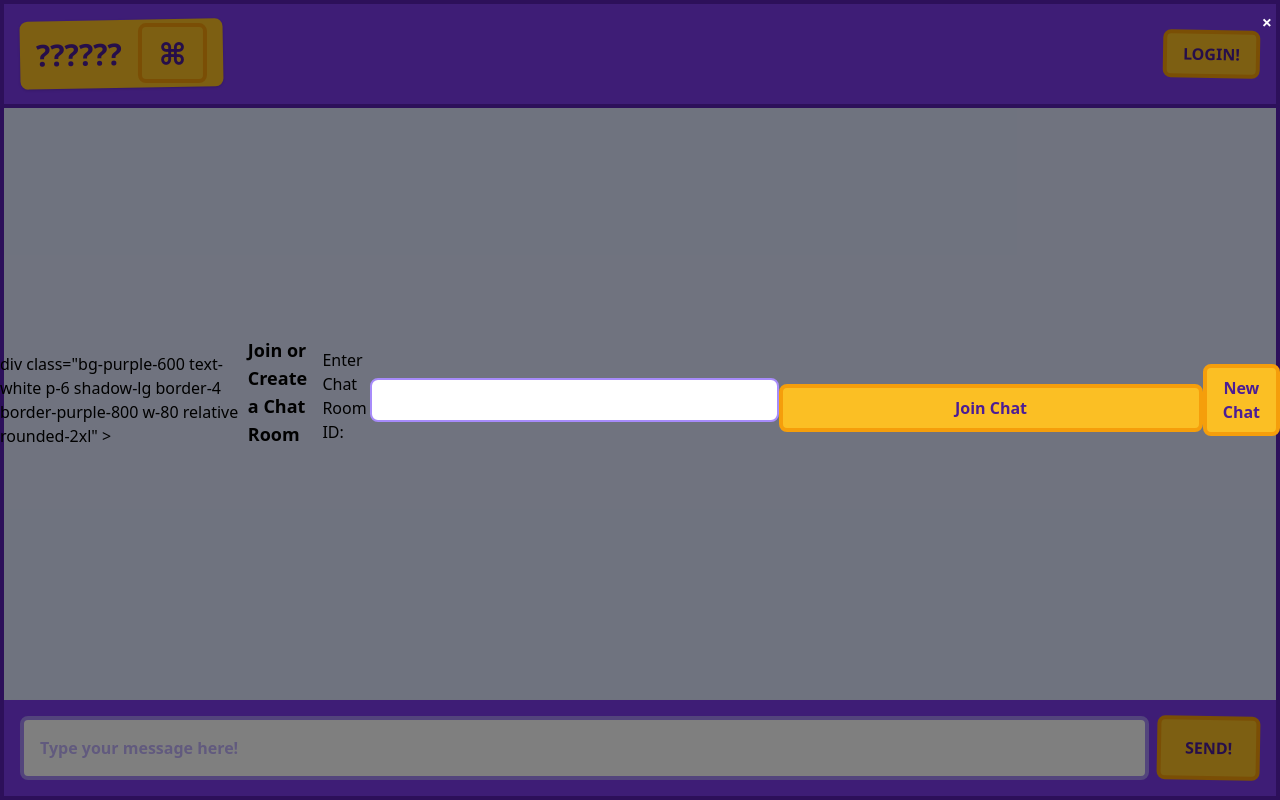
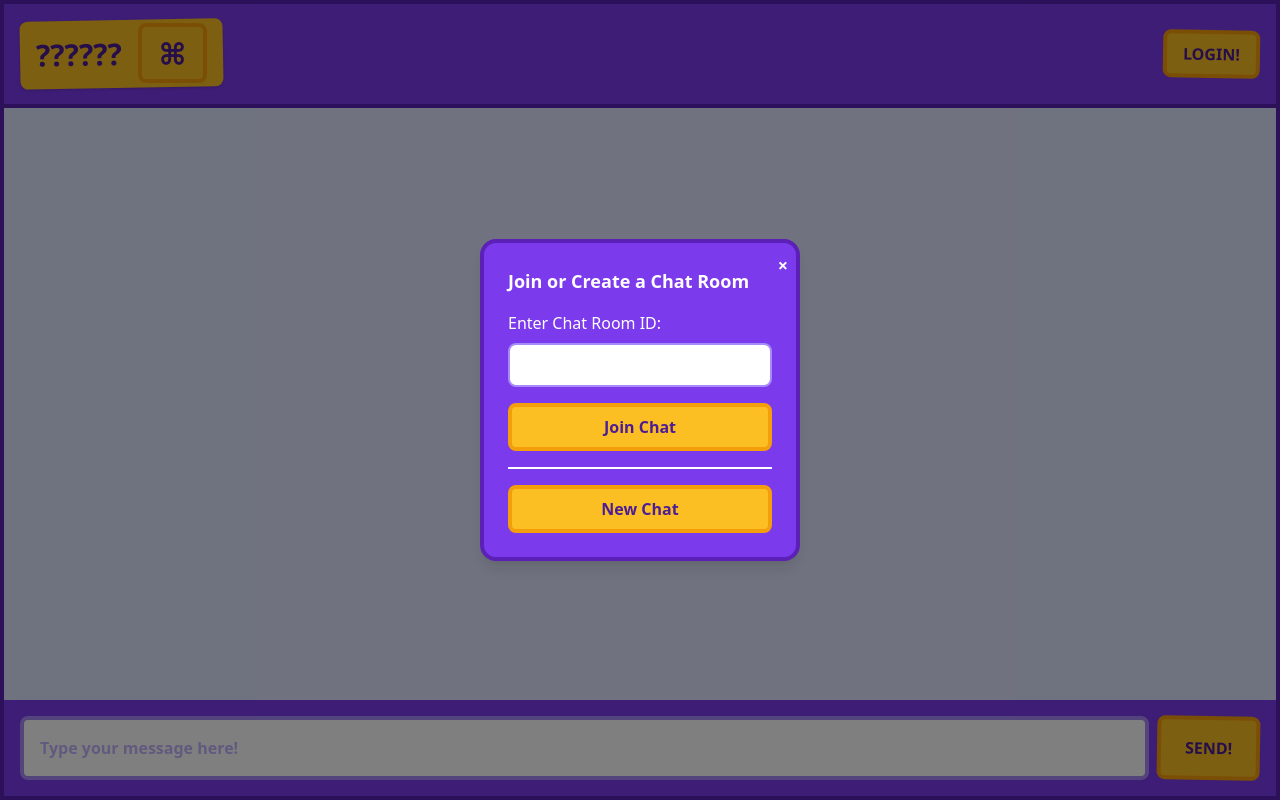
Before and after one commit to Milnerrafe/Seqta-Chat-App, a Flask app: page / in a window 1280 px wide. Run offline with Flask 3, Linux system fonts and the light colour scheme; some libraries are stand-ins or nearby versions.

Commit message:
Update index.html

```diff
--- a/templates/index.html
+++ b/templates/index.html
@@ -1,7 +1,6 @@
 <!doctype html>
 <html lang="en">
     <head>
-
         <div id="roompyVar" data-value="{{ room_name }}"></div>
 
         <meta name="theme-color" content="#743EE4" />
@@ -95,7 +94,7 @@
             id="chatPopup"
             class="fixed inset-0 flex items-center justify-center bg-black bg-opacity-50 hidden z-50"
         >
-            div
+            <div
                 class="bg-purple-600 text-white p-6 shadow-lg border-4 border-purple-800 w-80 relative rounded-2xl"
             >
                 <div id="x-button"></div>
```
